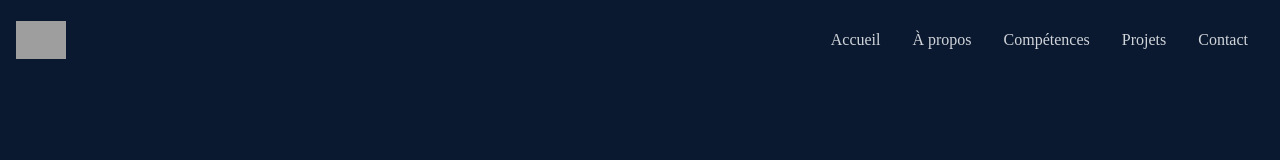
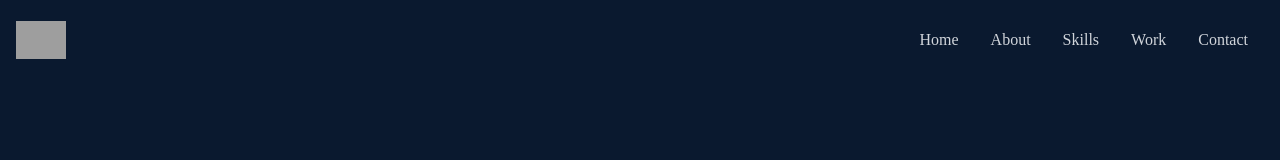
Before and after one commit to NaimHz/Portfolio, a React (Create React App) app: page / in a window 1280 px wide. Shown: the top 160 px of the page. Built offline with nearby package versions, Linux system fonts and the light colour scheme; grey boxes are pictures that could not be loaded.

Commit message:
ajout de react-scroll

```diff
--- a/package.json
+++ b/package.json
@@ -12,6 +12,7 @@
     "react-dom": "^18.2.0",
     "react-icons": "^4.12.0",
     "react-scripts": "5.0.1",
+    "react-scroll": "^1.9.0",
     "tailwindcss": "^3.4.0",
     "web-vitals": "^2.1.4"
   },
--- a/src/components/Navbar.js
+++ b/src/components/Navbar.js
@@ -9,6 +9,7 @@
   FaLinkedinIn,
 } from 'react-icons/fa'
 import { HiOutlineMail } from 'react-icons/hi'
+import { Link } from 'react-scroll'
 
 const Navbar = () => {
   const [nav, setNav] = useState(false)
@@ -21,11 +22,31 @@
       </div>
 
       <ul className="hidden md:flex">
-        <li>Accueil</li>
-        <li>À propos</li>
-        <li>Compétences</li>
-        <li>Projets</li>
-        <li>Contact</li>
+        <li>
+          <Link to="home" smooth={true} duration={500}>
+            Home
+          </Link>
+        </li>
+        <li>
+          <Link to="about" smooth={true} duration={500}>
+            About
+          </Link>
+        </li>
+        <li>
+          <Link to="skills" smooth={true} duration={500}>
+            Skills
+          </Link>
+        </li>
+        <li>
+          <Link to="work" smooth={true} duration={500}>
+            Work
+          </Link>
+        </li>
+        <li>
+          <Link to="contact" smooth={true} duration={500}>
+            Contact
+          </Link>
+        </li>
       </ul>
       {/* Mobile */}
       <div onClick={handleClick} className="md:hidden z-10">
@@ -38,11 +59,35 @@
             : 'absolute top-0 left-0 w-full h-screen bg-[#0a192f] flex flex-col justify-center items-center'
         }
       >
-        <li className="py-6 text-4xl">Home</li>
-        <li className="py-6 text-4xl">About</li>
-        <li className="py-6 text-4xl">Skills</li>
-        <li className="py-6 text-4xl">Works</li>
-        <li className="py-6 text-4xl">Contact</li>
+        <li className="py-6 text-4xl">
+          <Link onClick={handleClick} to="home" smooth={true} duration={500}>
+            Home
+          </Link>
+        </li>
+        <li className="py-6 text-4xl">
+          {' '}
+          <Link onClick={handleClick} to="about" smooth={true} duration={500}>
+            About
+          </Link>
+        </li>
+        <li className="py-6 text-4xl">
+          {' '}
+          <Link onClick={handleClick} to="skills" smooth={true} duration={500}>
+            Skills
+          </Link>
+        </li>
+        <li className="py-6 text-4xl">
+          {' '}
+          <Link onClick={handleClick} to="work" smooth={true} duration={500}>
+            Work
+          </Link>
+        </li>
+        <li className="py-6 text-4xl">
+          {' '}
+          <Link onClick={handleClick} to="contact" smooth={true} duration={500}>
+            Contact
+          </Link>
+        </li>
       </ul>
 
       {/* Social */}
```
Also changed, not shown: 1 other file (tests, documents, lock files or other folders).
